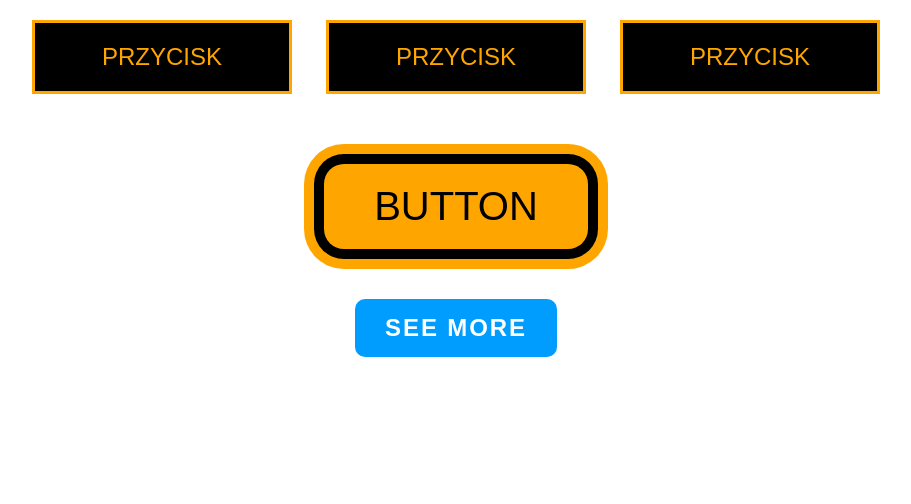
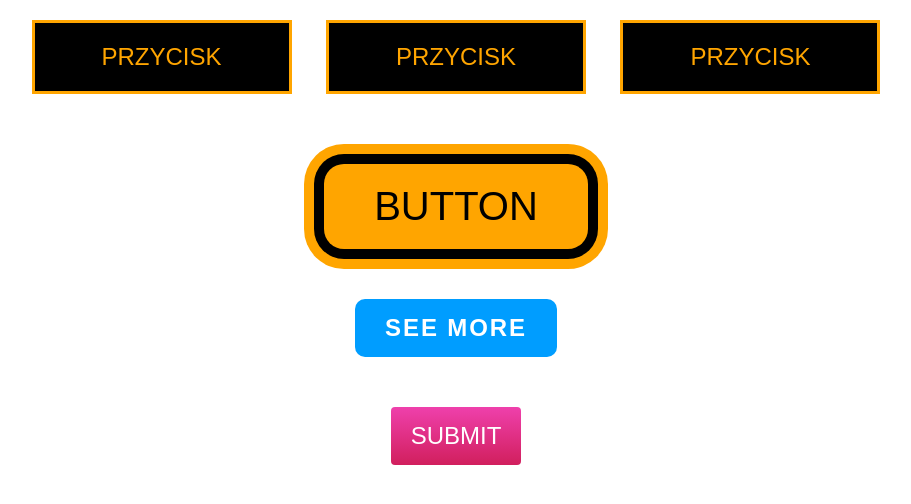
Before and after one commit to annbag/button, a plain HTML site: page button.html in a window 1280 px wide. Shown: the whole page, without its empty margins (184-1095 px from the left). Drawn offline with Linux system fonts and the light colour scheme.

Commit message:
add new button

```diff
--- a/button.html
+++ b/button.html
@@ -10,10 +10,13 @@
 				padding: 0;
 				box-sizing: border-box;
 			}
+			html {
+				font-family: Arial, sans-serif;
+			}
 			div {
 				text-align: center;
 			}
-			a {
+			.blackbtn {
 				display: inline-block;
 				background-color: black;
 				width: 260px;
@@ -22,13 +25,12 @@
 				margin: 20px 15px;
 				color: orange;
 				font-size: 24px;
-				font-family: Arial;
 				text-decoration: none;
 				text-align: center;
 				text-transform: uppercase;
 				transition: 0.3s;
 			}
-			a:hover {
+			.blackbtn:hover {
 				background-color: #333;
 				color: white;
 				border-color: black;
@@ -41,7 +43,6 @@
 				border-radius: 20px;
 				box-shadow: 0 0 0 10px black, 0 0 0 20px orange;
 				font-size: 40px;
-				font-family: Arial;
 				text-transform: uppercase;
 				transition: 0.3s;
 				cursor: pointer;
@@ -57,7 +58,6 @@
 				border-radius: 10px;
 				color: #fff;
 				font-size: 24px;
-				font-family: Arial, sans-serif;
 				font-weight: 800;
 				text-transform: uppercase;
 				letter-spacing: 0.5mm;
@@ -67,13 +67,31 @@
 			.btn2:hover {
 				background-color: #00c5ff;
 			}
+			.pinkbtn {
+				display: inline-block;
+				padding: 15px 20px;
+				margin-top: 50px;
+				background-image: linear-gradient(#ef40ac, #d11f5d);
+				background-color: #ef40ac;
+				border-radius: 4px;
+				color: #fff;
+				font-size: 24px;
+				text-decoration: none;
+				text-transform: uppercase;
+				transition: 0.3s;
+				cursor: pointer;
+			}
+			.pinkbtn:hover {
+				background-image: linear-gradient(#ff63c3, #ef40ac);
+				background-color: #ff63c3;
+			}
 		</style>
 	</head>
 	<body>
 		<div>
-			<a href="#">Przycisk</a>
-			<a href="#">Przycisk</a>
-			<a href="#">Przycisk</a>
+			<a href="#" class="blackbtn">Przycisk</a>
+			<a href="#" class="blackbtn">Przycisk</a>
+			<a href="#" class="blackbtn">Przycisk</a>
 		</div>
 		<div>
 			<button class="btn">Button</button>
@@ -81,5 +99,8 @@
 		<div>
 			<button class="btn2">see more</button>
 		</div>
+		<div>
+			<a href="#" class="pinkbtn">submit</a>
+		</div>
 	</body>
 </html>
```
